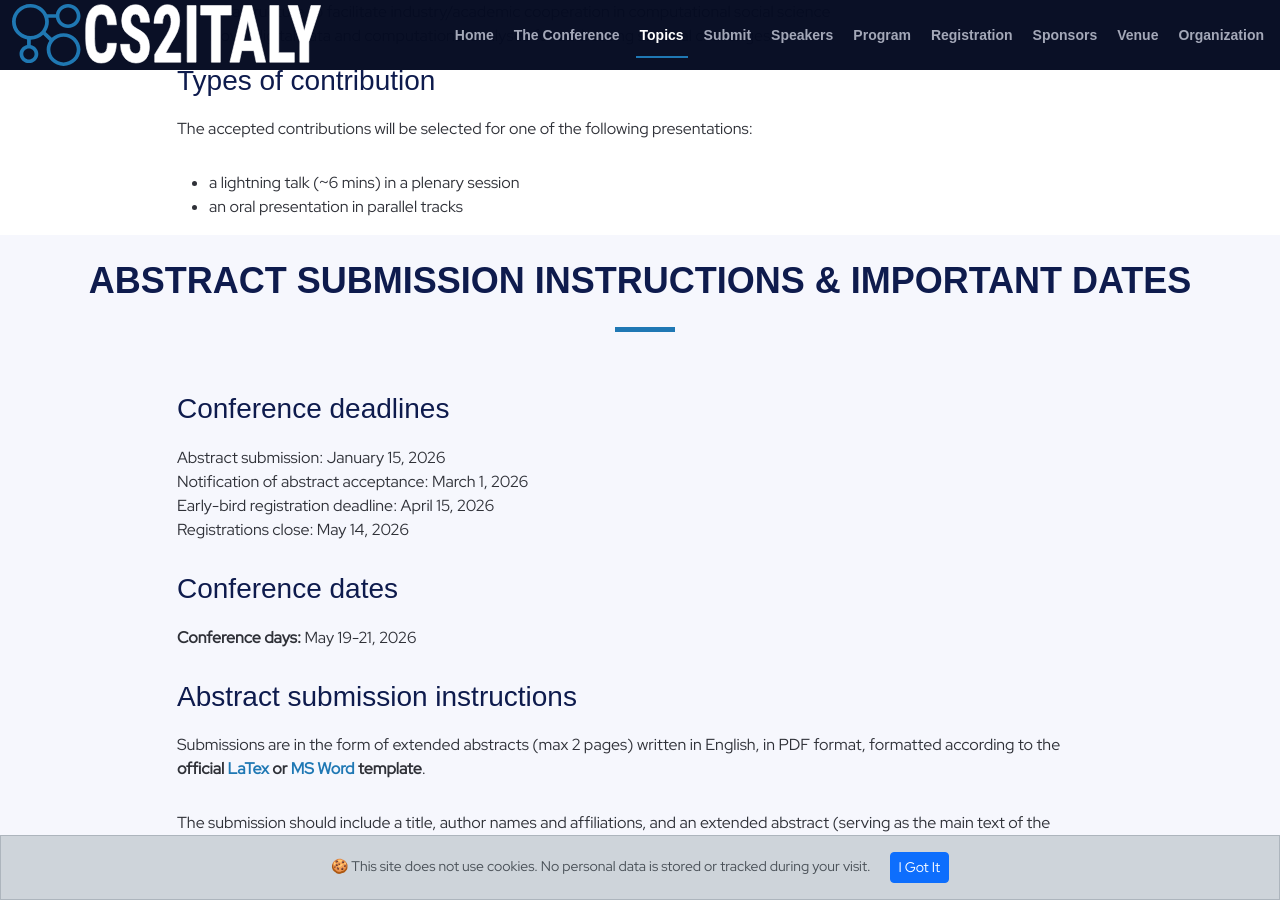
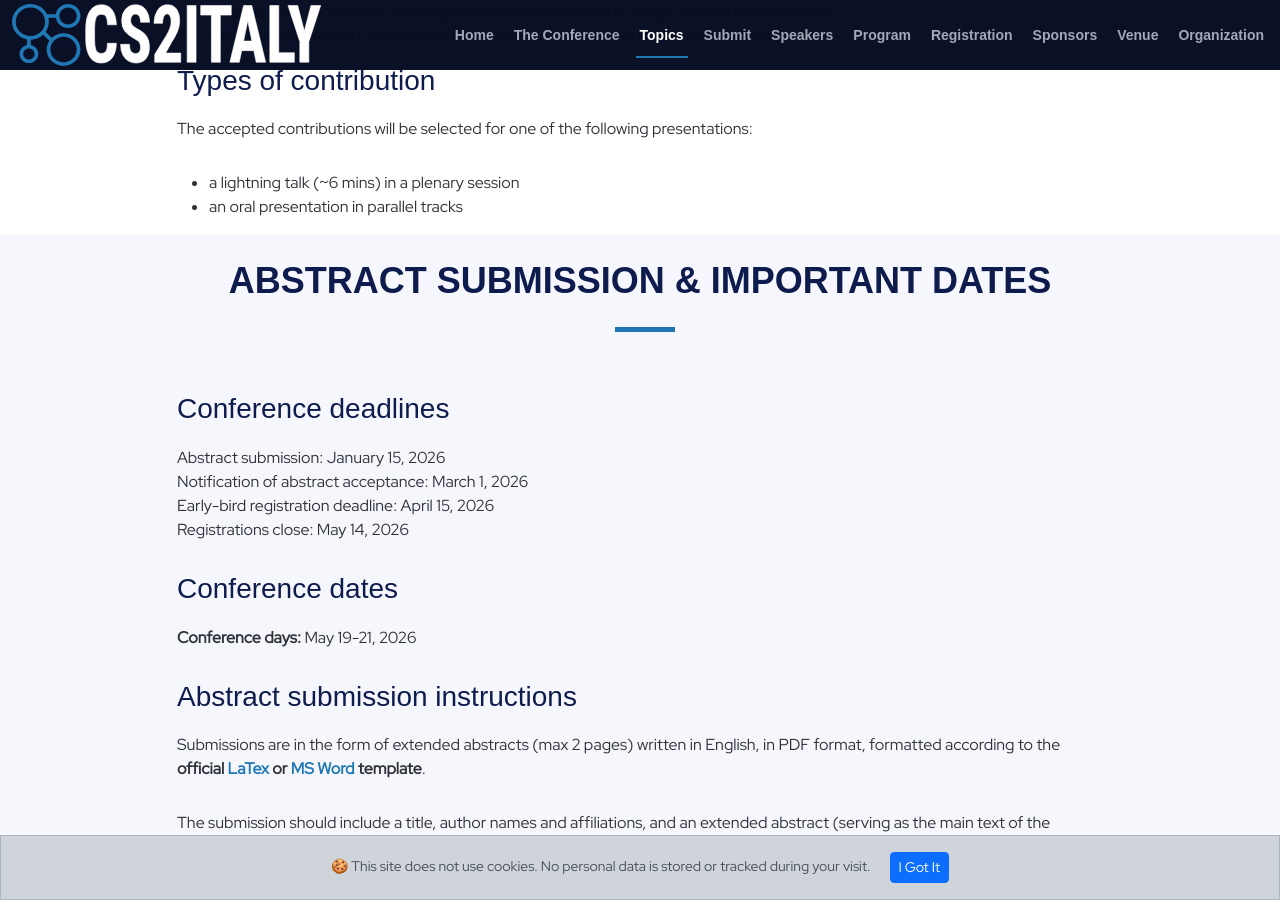
Before and after one commit to CS2Italy/conference, a Jekyll site: the page built from docs/index.md, in a window 1280 px wide and 900 px high, scrolled down 2440 px. Built offline with Jekyll 4.4.1, drawn with Linux system fonts in a browser that asks for light colours; some web fonts are replaced.

Commit message:
Update default.html

```diff
--- a/docs/_layouts/default.html
+++ b/docs/_layouts/default.html
@@ -140,7 +140,7 @@
       <br>
       <div class="container" data-aos="fade-up">
         <div class="section-header">
-          <h2>Abstract Submission Instructions & Important Dates</h2>
+          <h2>Abstract Submission & Important Dates</h2>
         </div>
 	<div class="row">
         	<div class="col-lg-1">&nbsp;</div>
```
